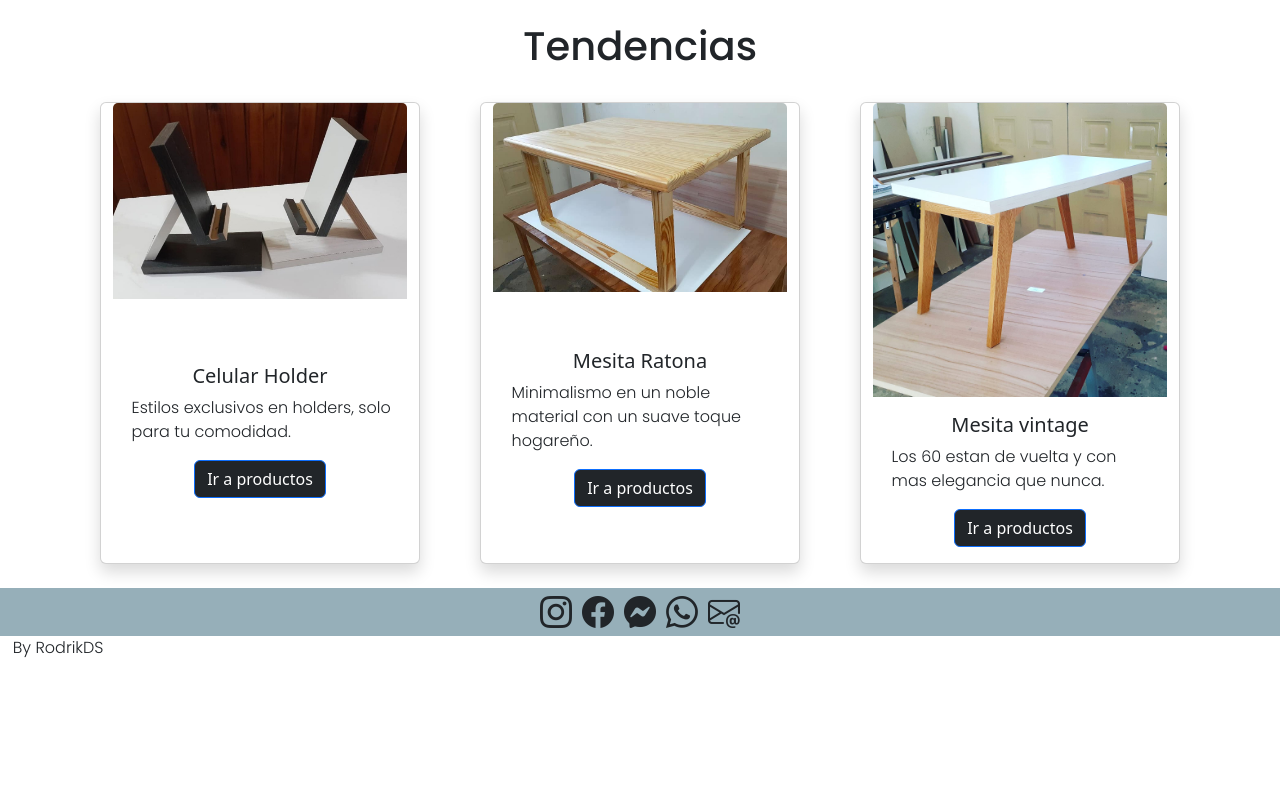
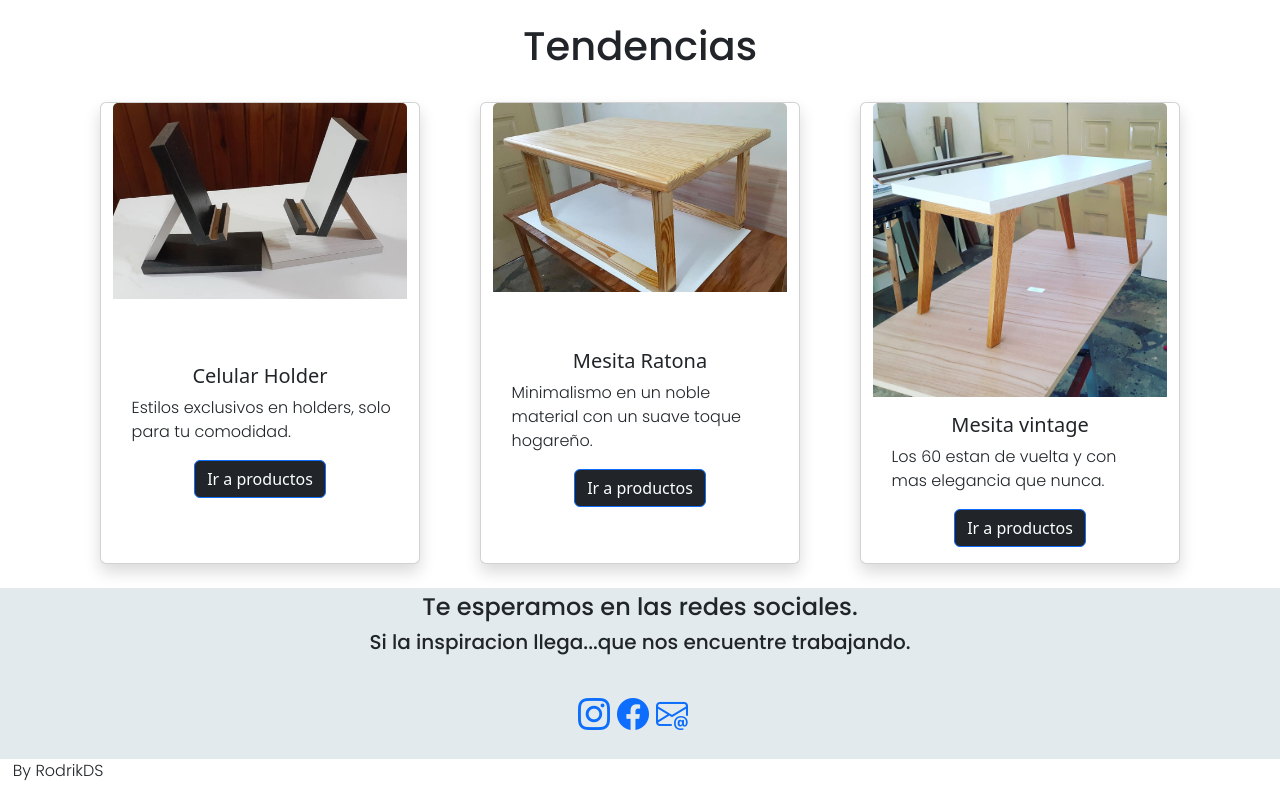
Before and after one commit to RodrikDS/BC-Herreria-Carpinteria, a plain HTML site: page index.html in a window 1280 px wide. Shown: the part 896-1695 px from the top of the page. Before the commit the page ends 1572 px from the top, so only its background shows below. Drawn offline with nearby package versions, Linux system fonts and the light colour scheme.

Commit message:
hice footer funcional

```diff
--- a/css/style.css
+++ b/css/style.css
@@ -113,6 +113,8 @@ img{
 
   .btn {
     justify-content: end;
+    transition: all 0,2s ease-in;
+
   }
 
   .form {
@@ -125,11 +127,20 @@ img{
      margin-left: 35px;
   }
 
-
-  .texto-pie-pagina {
-    display: flex;
-    gap: 10px;
+  .footer {
     justify-content: center;
-    background-color: rgb(150, 175, 185);
+    background-color: rgb(226, 234, 237);
 
   }
+  .footer-texto{
+    text-align: center;
+    font-size: 1.5rem;
+    padding: 5px;
+    margin-bottom: 2px;
+    font-family:'Poppins', sans-serif;
+  }
+  .iconos-redes-sociales{
+    padding: 5px;
+    margin: 2px;
+    transition: all 0,2s ease-in;
+  }
--- a/index.html
+++ b/index.html
@@ -128,12 +128,25 @@
 
     </main>
 
-    <footer class="texto-pie-pagina">
-      <i class="bi bi-instagram fs-2"></i>
-      <i class="bi bi-facebook fs-2"></i>
-      <i class="bi bi-messenger fs-2"></i>
-      <i class="bi bi-whatsapp fs-2"></i>
-      <i class="bi bi-envelope-at fs-2"></i>
+    <footer class="footer section-oscura d-flex flex-column align-items-center justify-content-center">
+      <div class="footer-texto">
+        <h4>Te esperamos en las redes sociales.</h4>
+        <h5>Si la inspiracion llega...que nos encuentre trabajando.</h5>
+      </div>
+
+      <div class="iconos-redes-sociales d-flex flex-wrap align-items-center justify-content-center">
+        <a href="https://instagram.com/acasasazul10?igshid=NjNlMDhmYTc=" target="_blank" rel="noopener noreferrer">
+          <i class="bi bi-instagram fs-2"></i>
+        </a>
+        <div class="iconos-redes-sociales d-flex flex-wrap align-items-center justify-content-center">
+          <a href="https://www.facebook.com/profile.php?id=100044545042721&mibextid=ZbWKwL" target="_blank" rel="noopener noreferrer">
+            <i class="bi bi-facebook fs-2"></i>
+          </a>
+          <div class="iconos-redes-sociales d-flex flex-wrap align-items-center justify-content-center">
+            <a href="acasasazul10@gmail.com" target="_blank" rel="noopener noreferrer">
+              <i class="bi bi-envelope-at fs-2"></i>
+            </a>
+      </div>
 
     </footer>
 
```
Also changed, not shown: pages/carpinteria.html (+20 -7 lines), pages/contacto.html (+19 -6 lines), pages/herreria.html (+19 -6 lines), pages/productos.html (+19 -6 lines).
